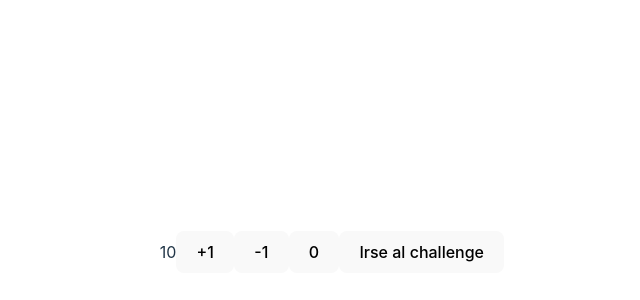
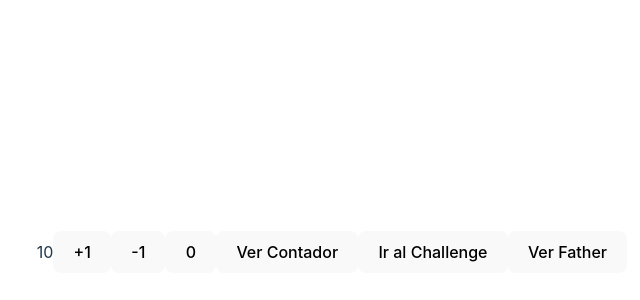
Before and after one commit to Juanjojhon2005/Estructuras2, a React (Vite) app: page / in a window 1280 px wide. Shown: the part 148-448 px from the top of the page, without its empty margins (308-948 px from the left). Built offline with nearby package versions, Linux system fonts and the light colour scheme.

Commit message:
Agregué los cambios para el challenge-5

```diff
--- a/src/App.jsx
+++ b/src/App.jsx
@@ -1,16 +1,20 @@
 import React, { useState } from 'react';
 import FirstApp from './FirstApp';
 import Challenge from './Challenge';
+import Father from './father';
 
 function App() {
-  const [showChallenge, setShowChallenge] = useState(false);
+  const [view, setView] = useState('counter'); // Estado para controlar la vista
 
   return (
     <div>
-      {showChallenge ? <Challenge /> : <FirstApp value={10} />}
-      <button onClick={() => setShowChallenge(!showChallenge)}>
-        {showChallenge ? 'Volver a el contador' : 'Irse al challenge'}
-      </button>
+      {view === 'counter' && <FirstApp value={10} />}
+      {view === 'challenge' && <Challenge />}
+      {view === 'father' && <Father />}
+
+      <button onClick={() => setView('counter')}>Ver Contador</button>
+      <button onClick={() => setView('challenge')}>Ir al Challenge</button>
+      <button onClick={() => setView('father')}>Ver Father</button>
     </div>
   );
 }
--- /dev/null
+++ b/src/Father.jsx
@@ -0,0 +1,25 @@
+import React, { useState, useCallback } from 'react';
+import Son from './son';
+
+const Father = () => {
+  const list =  [2, 4, 6, 8, 10];
+  const [valor, setValor] = useState(0);
+
+  const increment = useCallback((num) => {
+    setValor(valor + num);
+  }, []);
+
+  return (
+    <div>
+      <h1>Father</h1>
+      <p>Total: {valor}</p>
+      <hr />
+
+      {list.map((n, idx) => (
+        <Son key={idx} numero={n} increment={increment} />
+      ))}
+    </div>
+  );
+};
+
+export default Father;
--- /dev/null
+++ b/src/Son.jsx
@@ -0,0 +1,13 @@
+import React from 'react';
+
+const Son = React.memo(({ numero, increment }) => {
+  console.log('Son component re-rendered:', numero);
+
+  return (
+    <button className="btn btn-primary mr-3" onClick={() => increment(numero)}>
+      {numero}
+    </button>
+  );
+});
+
+export default Son;
```
